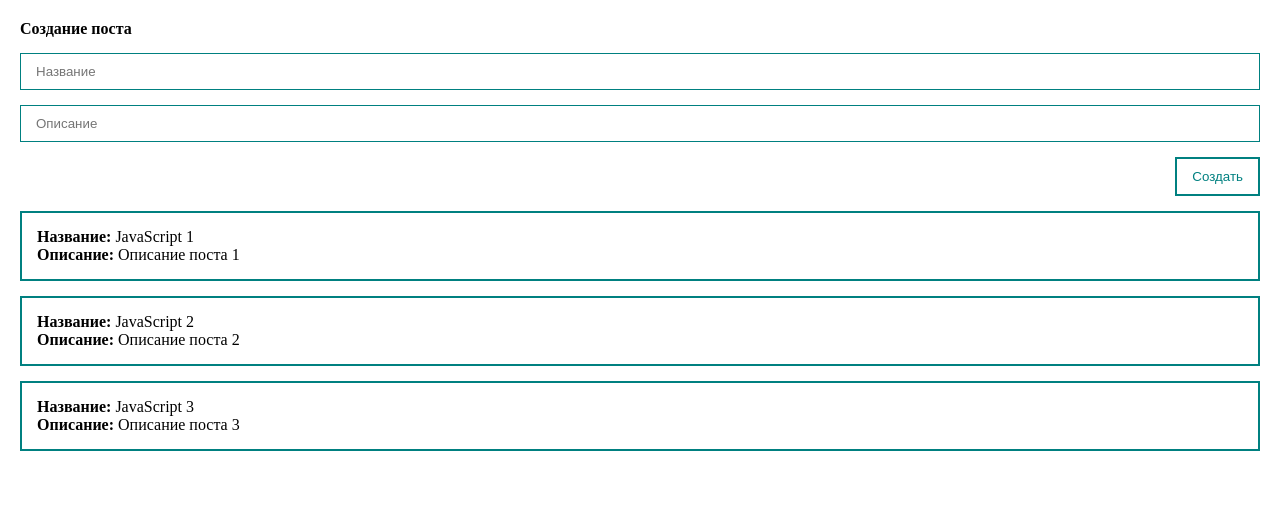
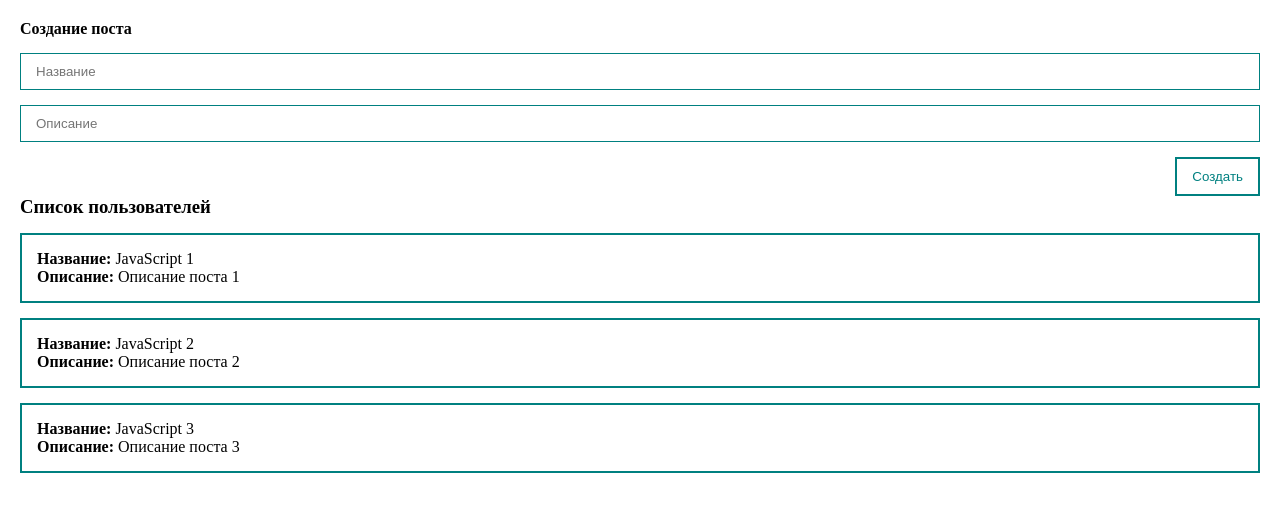
Before and after one commit to firemurashka/vue-post, a Vue app: page / in a window 1280 px wide. Shown: the top 512 px of the page. Built offline with nearby package versions, Linux system fonts and the light colour scheme.

Commit message:
Добавление компонента PostItem

```diff
--- a/src/App.vue
+++ b/src/App.vue
@@ -4,8 +4,6 @@
 		<!-- компонент -PostForm-->
 		<!-- @create="createPost"  - подписка и отработка события create -->
 		<post-form @create="createPost" />
-
-
 		<!-- компонент -PostList-->
 		<!-- :posts= - привязываем посты к нашему компоненту, в данном случае они улетят как пропсы  -->
 		<!-- "posts" -  и указываем какое зачение мы привязываем в данном случае посты в поле data -->
@@ -42,6 +40,7 @@
 	methods: {
 		/* функция обработки кнопки */
 		createPost(post) {
+			//добавляем post в массив posts те мы его от ребенка получили и в массив опракинули
 			this.posts.push(post);
 		},
 		/* функция по забору значения из input
--- /dev/null
+++ b/src/components/PostItem.vue
@@ -0,0 +1,26 @@
+<template>
+
+	<div class="post">
+		<!-- динамически забираем title у post -->
+		<div> <strong> Название: </strong>{{ post.title }}</div>
+		<div> <strong> Описание: </strong>{{ post.body }}</div>
+	</div>
+</template>
+
+<script>
+export default {
+	//аргументы props для остов из массива в App
+	props: {
+		//пишем то что ожидаем на входе - пост
+		post: {
+			//указываем тип данных - массив
+			type: Array,
+			//require - чем будут инициализироваться эти посты по default - если true значит обязательно
+			require: true
+		}
+	}
+}
+</script>
+
+<style scoped>
+</style>
--- a/src/components/PostList.vue
+++ b/src/components/PostList.vue
@@ -1,15 +1,20 @@
 <template>
-	<!-- v-for -  директива для отрисовки списка элементов на основе массива данных  -->
-	<!-- posts — исходный массив, а post — ссылка на текущий элемент массива -->
-	<div class="post" v-for="post in posts" :key="post">
-		<!-- динамически забираем title у post -->
-		<div> <strong> Название: </strong>{{ post.title }}</div>
-		<div> <strong> Описание: </strong>{{ post.body }}</div>
+	<div>
+		<h3>Список пользователей</h3>
+		<!-- v-for -  директива для отрисовки списка элементов на основе массива данных  -->
+		<!-- posts — исходный массив, а post — ссылка на текущий элемент массива -->
+		<post-item v-for="post in posts" :key="post" :post="post" />
 	</div>
+
+
 </template>
 
 <script>
+import PostItem from '@/components/PostItem.vue'
 export default {
+	components: {
+		PostItem
+	},
 	//аргументы props для остов из массива в App
 	props: {
 		//пишем то что ожидаем на входе - посты
```
